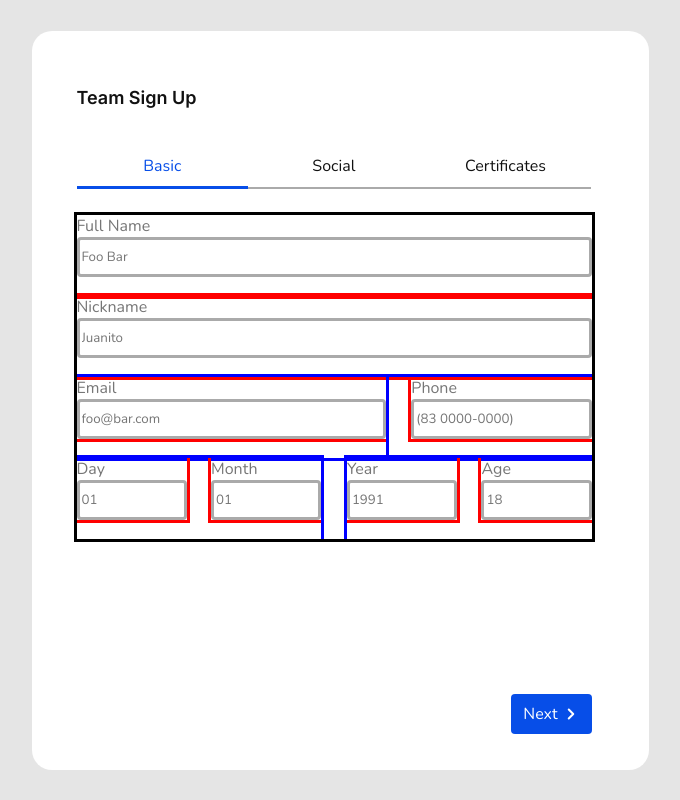
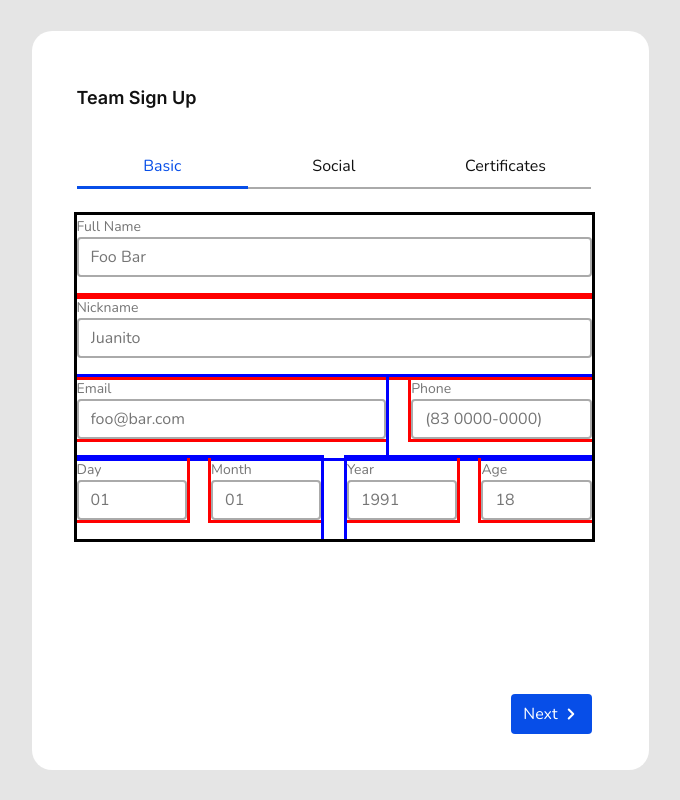
Before and after one commit to RafaelBrandaoBastos/WebsiteSquadBlue, a React (Vite) app: page / in a window 1280 px wide. Shown: the whole page, without its empty margins (300-980 px from the left). Built offline with nearby package versions, Linux system fonts and the light colour scheme.

Commit message:
Style: Fixed input styles

```diff
--- a/src/components/micro/input/inputStyled.js
+++ b/src/components/micro/Input/inputStyled.js
@@ -1,22 +1,22 @@
-import styled from "styled-components";
+import styled from 'styled-components';
 
 export const InputGlobal = styled.input`
+    padding: 1.1rem 1.2rem;
     width: 100%;
-    border-style: solid;
-    border-width: 3px;
-    border-color: #AAAAAA;
+    border: 2px solid #aaaaaa;
     border-radius: 4px;
-    height: 40px;
+    height: 4rem;
+    font-size: 1.6rem;
 
+    ::placeholder {
+        font-size: 1.6rem;
+    }
 `;
 export const Label = styled.label`
-    font-family: "Nunito";
-    font-style: "regular";
-    font-size: 1.6rem;
+    font-size: 1.4rem;
     color: #767676;
 `;
 export const Container = styled.div`
     outline-style: solid;
     outline-color: red;
-
 `;
```
Also changed, not shown: src/components/micro/Input/Input.jsx (renamed from src/components/micro/input/input.jsx).
